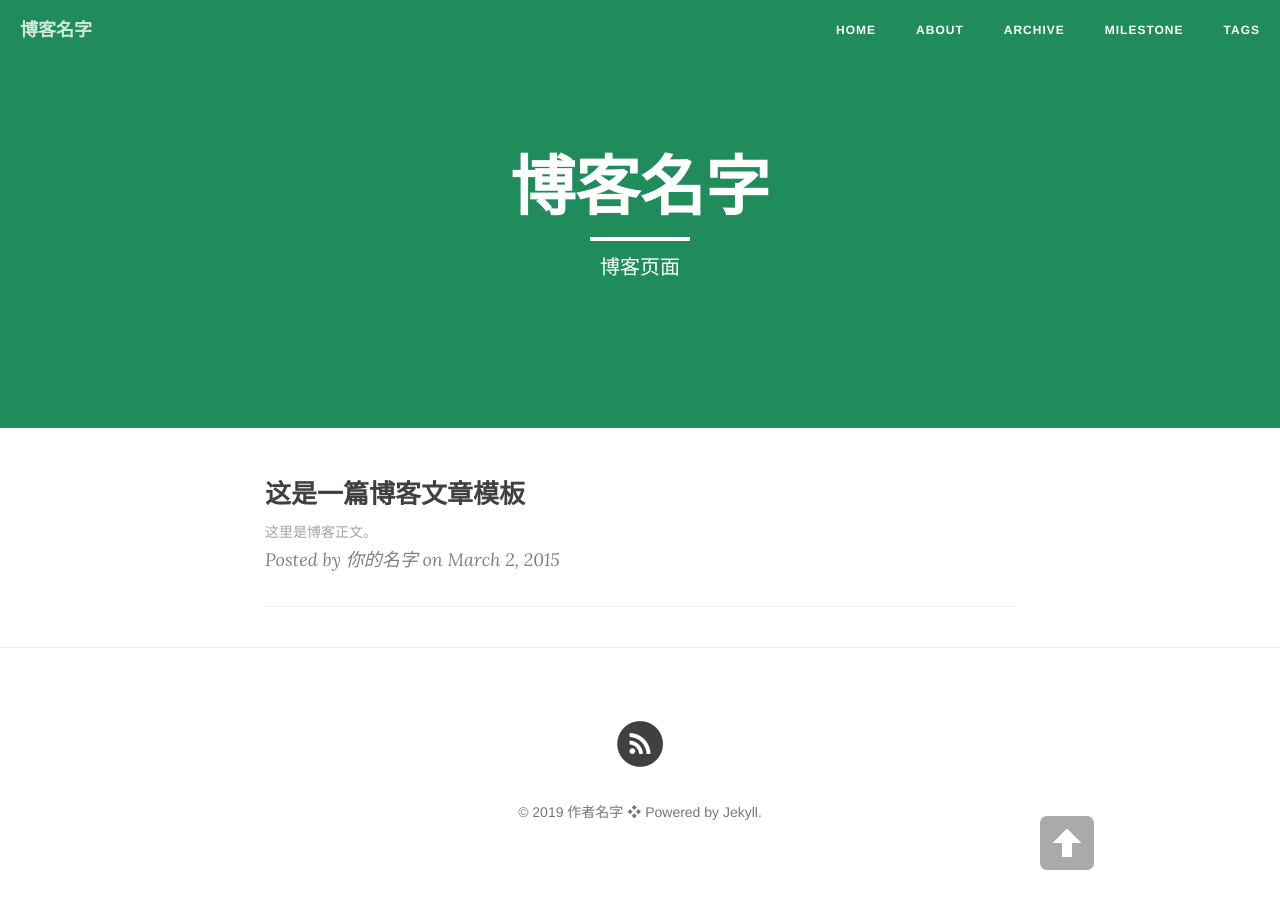
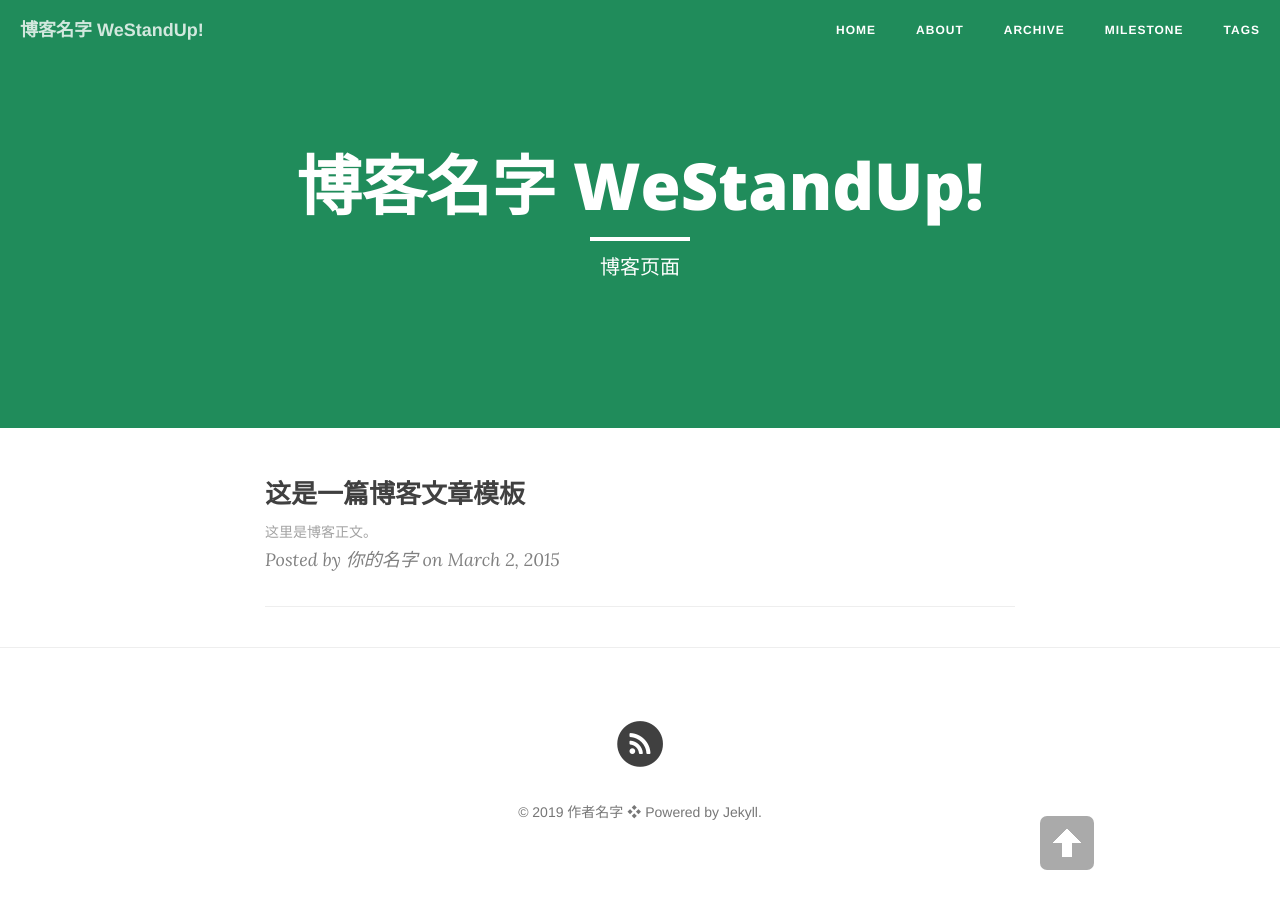
Before and after one commit to CNZTX/CNZTX.github.io, a Jekyll site: the page built from index.html, in a window 1280 px wide. Built offline with Jekyll 4.4.1, drawn with Linux system fonts in a browser that asks for light colours; nearby versions of some CDN libraries; the list of posts is cut into pages by our own code; part of the change alters nothing that is shown.

Commit message:
剑阁
westandup

```diff
--- a/_config.yml
+++ b/_config.yml
@@ -1,10 +1,10 @@
 # Site settings
-title: 博客名字 # 你的博客名字，可以定义修订
+title: 博客名字 WeStandUp! # 你的博客名字，可以定义修订
 header-img: "img/green.jpg"
 tagline: "cn"
-description: "这是我的博客"  # 一句话描述你的博客
+description: "剑阁峥嵘而崔嵬，一夫当关，万夫莫开。"  # 一句话描述你的博客
 baseurl: ""
-url: "http://cnfeat"  # 此处填写你的博客地址
+url: "http://cnztx"  # 此处填写你的博客地址
 
 # About/contact
 owner:
```
